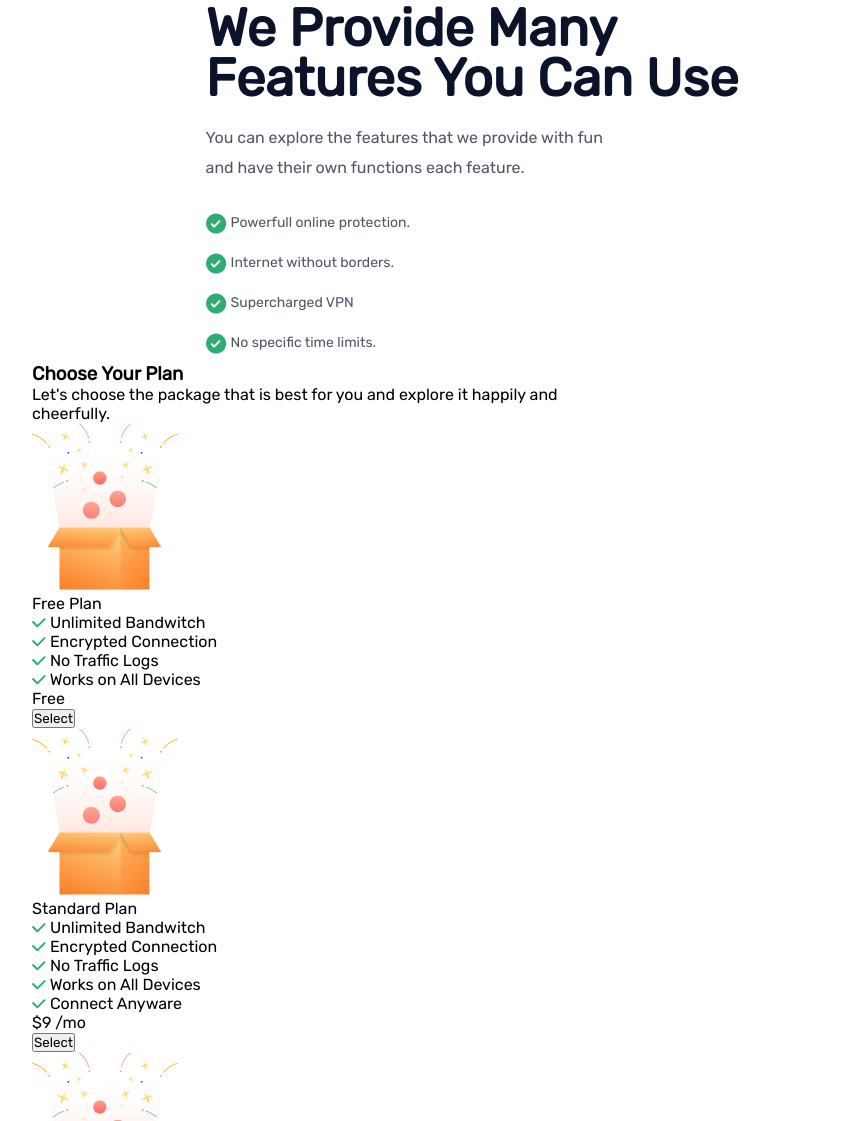
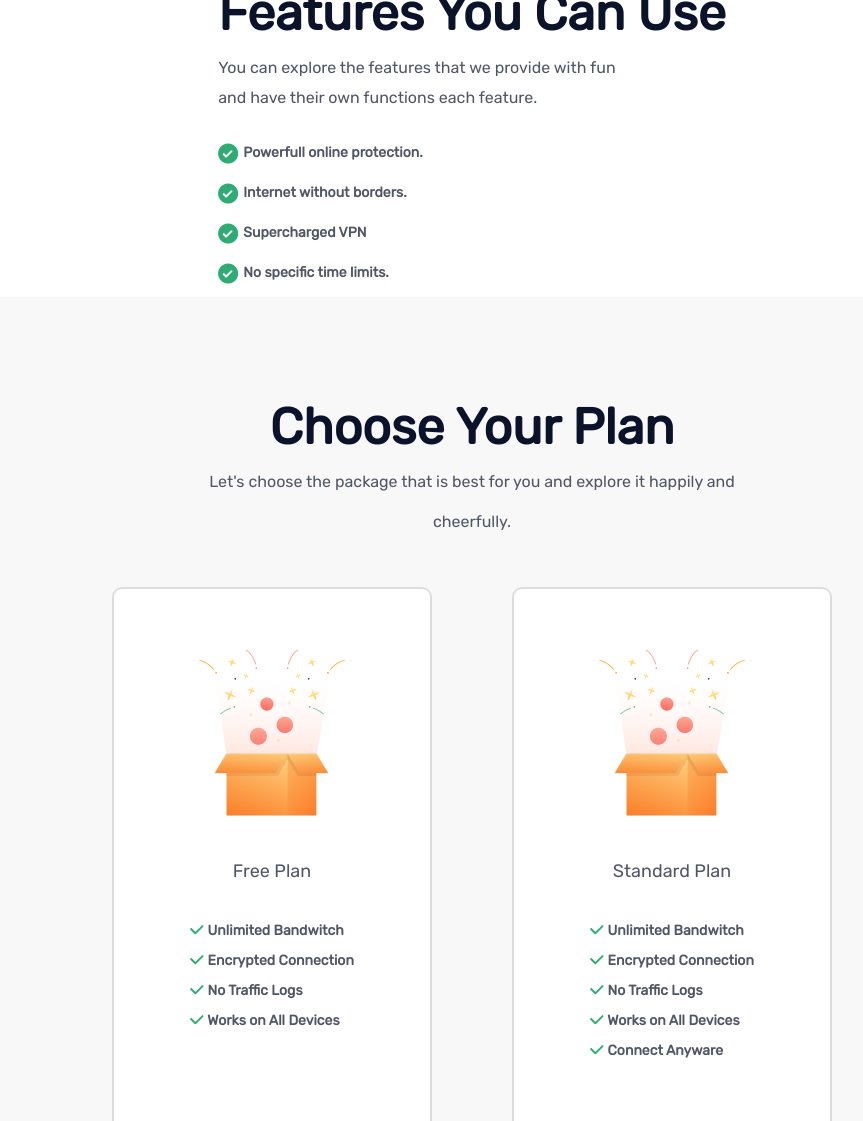
Before and after one commit to sameer-se/laslesvpn-website, a plain HTML site: page INDEX.html in a window 1280 px wide. Shown: the part 1679-2800 px from the top of the page, without its empty margins (168-1031 px from the left). Drawn offline with Linux system fonts and the light colour scheme.

Commit message:
added main body 1.2

```diff
--- a/INDEX.html
+++ b/INDEX.html
@@ -38,11 +38,8 @@
                 <div class="container__main">
                     <div class="main__box1">
 
-                            <h1>Want anything to be <br> easy with <strong>LeasesVPN.</strong></h1>
-
-                            <div class="p1__text">
-                                <p>Provide a network for all your needs with ease and fun using LaslesVPN <br> discover interesting features from us.</p>
-                            </div>
+                            <h1>Want anything to be <br> easy with <span>LaslesVPN.</span></h1>
+                            <p>Provide a network for all your needs with ease and fun using LaslesVPN <br> discover interesting features from us.</p>
                             <!-- Get Started Button -->
                             <div >
                                 <button class="button__getstarted">Get Started</button>
@@ -103,15 +100,10 @@
                     <div class="main__img2">
                         <img src="./assets/Illustration 2.png" alt="main__img2">
                     </div>
-                    <div >
+                    <div>
                         <!-- MAIN TEXT 2 -->
-                        <div class="main__text2">
-                            <h2>We Provide Many <br> Features You Can Use</h2>
-                        </div>
-                        <div class="main__p2">
-                            <p>You can explore the features that we provide with fun <br> and have their own functions each feature.
-                            </p>
-                        </div>
+                        <h2>We Provide Many <br> Features You Can Use</h2>
+                        <p>You can explore the features that we provide with fun <br> and have their own functions each feature.</p>
                         <div class="main__list">
                             <ul>
                                 <li class="list1"><img class="rounded__tick" src="./assets/tickrounded.png" alt="tickrounded__icon"><span> Powerfull online protection.</span></li>
@@ -125,16 +117,17 @@
             </div>
             <!-- MAIN BODY 2 -->
             <div class="mainbody2">
-                <div>
-                    <h3 class="mainbody2__text">Choose Your Plan</h3>
-                    <p class="main2__p2">Let's choose the package that is best for you and explore it happily and <br> cheerfully.</p>
+                <div class="mainbody2__text">
+                    <h3>Choose Your Plan</h3>
+                    <p>Let's choose the package that is best for you and explore it happily and</p>
+                    <p> cheerfully.</p>
                 </div>
                 <!-- PLAN BOX -->
                 <div class="all__boxs">
                     <!-- BOX 1 -->
                     <div class="box__1">
                         <img src="./assets/Free.png" alt="Free_icon">
-                        <p class="box1__tittle">Free Plan</p>
+                        <p class="plan__lists">Free Plan</p>
                         <ul class="main__list2">
                             <li><img src="./assets/tick.png" alt="tick__icon"><span> Unlimited Bandwitch</span></li>
                             <li><img src="./assets/tick.png" alt="tick__icon"><span> Encrypted Connection</span></li>
@@ -147,7 +140,7 @@
                     <!-- BOX 2 -->
                     <div class="box__2">
                         <img src="./assets/Free.png" alt="Free_icon">
-                        <p class="box1__tittle">Standard Plan</p>
+                        <p class="plan__lists">Standard Plan</p>
                         <ul class="main__list2">
                             <li><img src="./assets/tick.png" alt="tick__icon"><span> Unlimited Bandwitch</span></li>
                             <li><img src="./assets/tick.png" alt="tick__icon"><span> Encrypted Connection</span></li>
@@ -156,13 +149,13 @@
                             <li><img src="./assets/tick.png" alt="tick__icon"><span> Connect Anyware</span></li>
                         </ul>
 
-                        <p class="cost">$9 /<span class="mo">mo</span></p>
+                        <p class="cost">$9 <span class="mo"> / mo</span></p>
                         <button class="select">Select</button>
                     </div>
                     <!-- BOX 3 -->
                     <div class="box__3">
                         <img src="./assets/Free.png" alt="Free_icon">
-                        <p class="box1__tittle">Premium Plan</p>
+                        <p class="plan__lists">Premium Plan</p>
                         <ul class="main__list2">
                             <li><img src="./assets/tick.png" alt="tick__icon"><span> Unlimited Bandwitch</span></li>
                             <li><img src="./assets/tick.png" alt="tick__icon"><span> Encrypted Connection</span></li>
@@ -171,7 +164,7 @@
                             <li><img src="./assets/tick.png" alt="tick__icon"><span> Connect Anyware</span></li>
                             <li><img src="./assets/tick.png" alt="tick__icon"><span> Get New Features</span></li>
                         </ul>
-                        <p class="cost">$12 /<span class="mo">mo</span></p>
+                        <p class="cost">$12 <span class="mo"> / mo</span></p>
                         <button class="select" id="select__3">Select</button>
                     </div>
                 </div>
--- a/styles.css
+++ b/styles.css
@@ -9,8 +9,8 @@
 }
 
 header{
-    margin-left: 200px;
-    margin-right: 200px;
+    margin-left: 10rem;
+    margin-right: 10rem;
 
     margin-top: 50px;
     margin-bottom: 50px;
@@ -51,7 +51,7 @@ nav{
 
 .button__list{
     display: flex;
-    gap: 2rem;
+    gap: 3rem;
     align-items: center;
 
 }
@@ -65,9 +65,8 @@ nav{
 
     font-family: 'Rubik';
     font-style: normal;
-    font-weight: 500;
+    font-weight: 600;
     font-size: 16px;
-    line-height: 19px;
     /* identical to box height */
 
     color: #0B132A;
@@ -95,8 +94,8 @@ nav{
 }
 
 main{
-    margin-left: 200px;
-    margin-right: 200px;
+    margin-left: 10rem;
+    margin-right: 10rem;
     margin-top: 100px;
 }
 
@@ -118,18 +117,21 @@ main{
     justify-content: space-between;
 }
 
-h1{
+h1,h2,h3{
     /* Want anything to be easy with LaslesVPN. */
 
     font-family: 'Rubik';
     font-style: normal;
-    font-weight: 500;
+    font-weight: 600;
     font-size: 50px;
     /* or 140% */
     color: #0B132A;
 }
+span{
+    font-weight: 900;
+}
 
-.p1__text{
+p{
 /* Provide a network for all your needs with ease and fun using LaslesVPN discover interesting features from us. */
 
 font-family: 'Rubik';
@@ -141,7 +143,7 @@ line-height: 30px;
 
 color: #4F5665;
 
-margin-top: 30px;
+margin-top: 10px;
 }
 
 .button__getstarted{
@@ -172,7 +174,7 @@ margin-top: 30px;
 
     display: flex;
     flex-direction: row;
-    justify-content: space-between;
+    justify-content: space-around;
 
     background-color: #FBFBFB;
 
@@ -186,7 +188,7 @@ margin-top: 30px;
     flex-direction: row;
     border-right: 2px solid black;
 
-    width: 300px;
+    width: 20rem;
 
 }
 .data__box2{
@@ -195,7 +197,7 @@ margin-top: 30px;
     flex-direction: row;
     border-right: 2px solid black;
 
-    width: 300px;
+    width: 20rem;
 
 }
 .data__box3{
@@ -203,7 +205,7 @@ margin-top: 30px;
     display: flex;
     flex-direction: row;
 
-    width: 300px;
+    width: 20rem;
 }
 
 .icon__user{
@@ -346,3 +348,141 @@ margin-top: 30px;
     align-items: center;
 
 }
+.mainbody2{
+    padding-top: 100px;
+    background: #F8F8F8;
+    border: 4px solid white;
+}
+.mainbody2__text{
+    align-items: center;
+    display: flex;
+    flex-direction: column;
+
+    margin-bottom: 50px;
+
+}
+.all__boxs{
+    display: flex;
+    flex-direction: row;
+    gap: 5rem;
+    justify-content: center;
+
+    flex-wrap: wrap;
+}
+
+.box__1{
+    height: 45rem;
+    width: 20rem;
+    padding-top: 60px;
+
+    background: #FFFFFF;
+    border: 2px solid #DDDDDD;
+    border-radius: 10px;
+
+    display: flex;
+    flex-direction: column;
+
+    align-items: center;
+}
+.box__2{
+    height: 45rem;
+    width: 20rem;
+    padding-top: 60px;
+
+    background: #FFFFFF;
+    border: 2px solid #DDDDDD;
+    border-radius: 10px;
+
+    display: flex;
+    flex-direction: column;
+
+    align-items: center;
+}
+.box__3{
+    height: 45rem;
+    width: 20rem;
+    padding-top: 60px;
+
+    background: #FFFFFF;
+    border: 2px solid #DDDDDD;
+    border-radius: 10px;
+
+    display: flex;
+    flex-direction: column;
+
+    align-items: center;
+}
+.plan__lists{
+    font-family: 'Rubik';
+    font-style: normal;
+    font-weight: 500;
+    font-size: 18px;
+    line-height: 30px;
+    /* identical to box height, or 167% */
+
+    margin-top: 40px;
+    margin-bottom: 30px;
+
+}
+.main__list2{
+    font-family: 'Rubik';
+    font-style: normal;
+    font-weight: 400;
+    font-size: 14px;
+    line-height: 30px;
+    /* identical to box height, or 214% */
+
+
+    color: #4F5665;
+
+    margin-bottom: 20px;
+
+    height: 10rem;
+}
+.cost{
+    font-family: 'Rubik';
+    font-style: normal;
+    font-weight: 500;
+    font-size: 25px;
+    line-height: 30px;
+    /* identical to box height, or 120% */
+
+    text-align: center;
+
+    color: #0B132A;
+    margin-top: 45px;
+}
+.mo{
+    font-family: 'Rubik';
+    font-style: normal;
+    font-weight: 500;
+    font-size: 25px;
+    line-height: 30px;
+    /* identical to box height, or 120% */
+
+    text-align: center;
+
+    color: #4F5665;
+
+
+}
+
+.select{
+    margin-top: 15px;
+    width: 177.88px;
+    height: 45px;
+    border: 2px solid #F53838;
+    border-radius: 50px;
+    background: white;
+
+    font-family: 'Rubik';
+    font-style: normal;
+    font-weight: 700;
+    font-size: 16px;
+    line-height: 19px;
+    /* identical to box height */
+
+
+    color: #F53838;
+
+}
```
